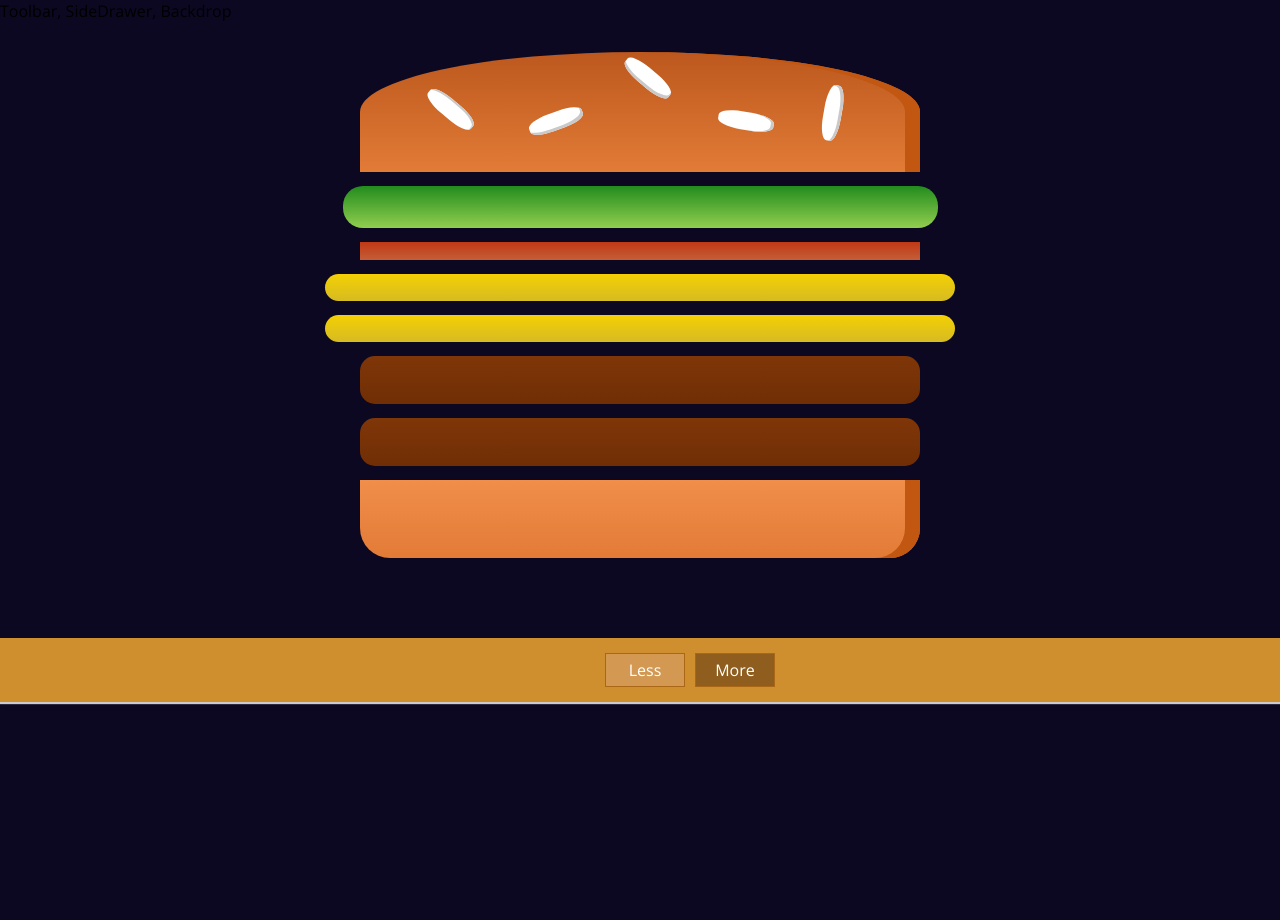
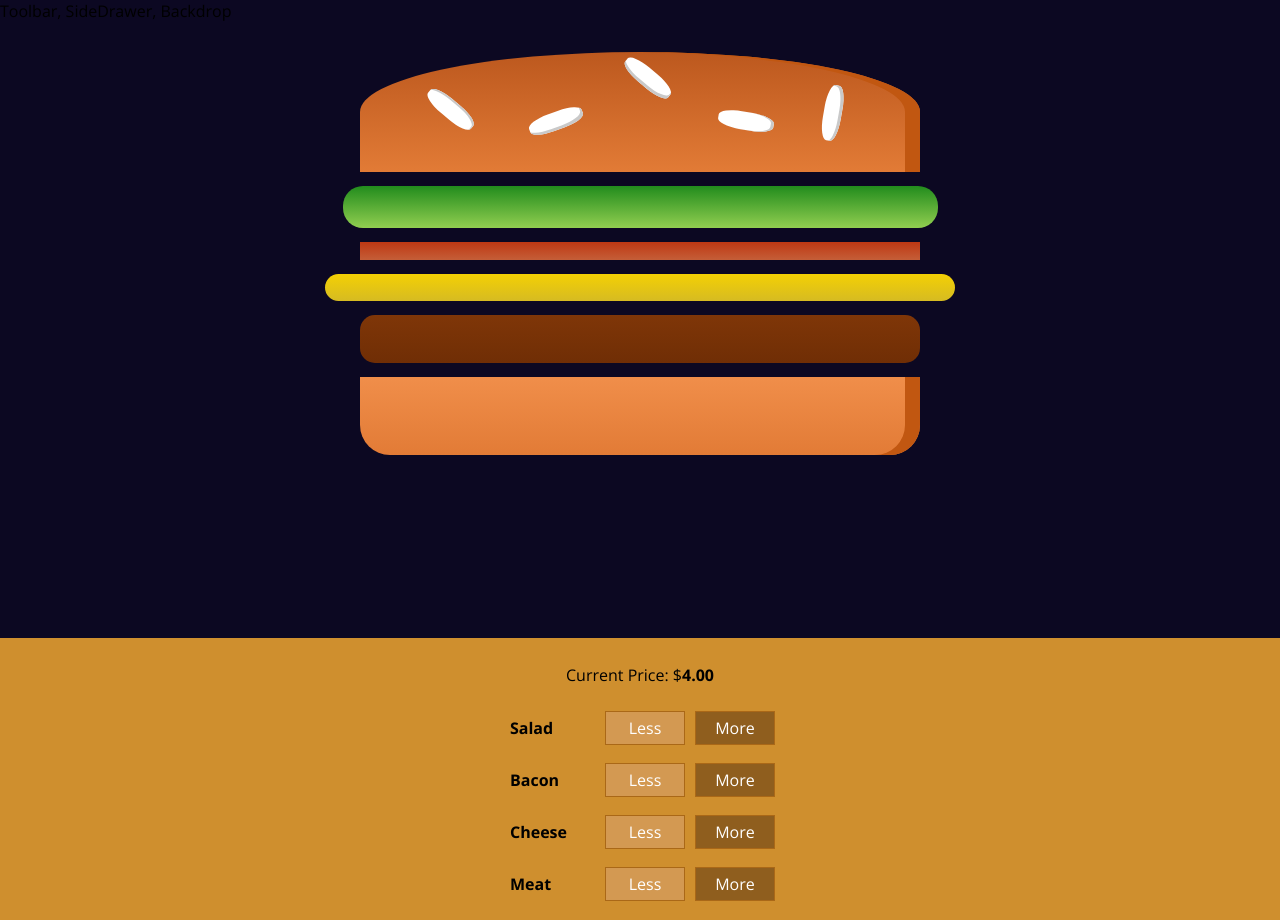
Before and after one commit to mhdnaldi/burger-builder, a React app: page / in a window 1280 px wide. Before the commit the page ends 800 px from the top, so only its background shows below. Built offline with nearby package versions, Linux system fonts and the light colour scheme.

Commit message:
add controls component

```diff
--- a/src/components/Burger/BuildControls/BuildControl/BuildControl.jsx
+++ b/src/components/Burger/BuildControls/BuildControl/BuildControl.jsx
@@ -5,8 +5,8 @@ const BuildControl = props => {
   return(
     <div className={classes.BuildControl}>
       <div className={classes.Label}>{props.label}</div>
-      <button className={classes.Less}>Less</button>
-      <button className={classes.More}>More</button>
+      <button className={classes.Less} onClick={props.removed} disabled={props.disabled}>Less</button>
+      <button className={classes.More} onClick={props.added}>More</button>
     </div>
   )
 }
--- a/src/components/Burger/BuildControls/BuildControls.jsx
+++ b/src/components/Burger/BuildControls/BuildControls.jsx
@@ -2,10 +2,20 @@ import React from 'react'
 import classes from './BuildControls.module.css'
 import BuildControl from './BuildControl/BuildControl'
 
+const controls = [
+  {label:'Salad', type: 'salad'},
+  {label:'Bacon', type: 'bacon'},
+  {label:'Cheese', type: 'cheese'},
+  {label:'Meat', type: 'meat'},
+]
+
 const BuildControls = props => {
   return (
     <div className={classes.BuildControls}>
-      <BuildControl />
+      <p>Current Price: $<strong>{props.total.toFixed(2)}</strong></p>
+      {controls.map(ctrl => (
+         <BuildControl label={ctrl.label}  key={ctrl.label} added={() => props.addingIngredient(ctrl.type)} removed={() => props.removingIngredient(ctrl.type)} disabled={props.disabled[ctrl.type]}/>
+      ))}
     </div>
   )
 }
--- a/src/components/Burger/Burger.jsx
+++ b/src/components/Burger/Burger.jsx
@@ -16,7 +16,7 @@ const Burger = props => {
   if(transformedIngredients.length === 0) {
     transformedIngredients = <p>Please start adding ingredients!</p>
   }
-  console.log(transformedIngredients)
+
   return(
     <div className={classes.Burger}>
       <BurgerIngredient type="bread-top" />
--- a/src/components/Burger/Burger.module.css
+++ b/src/components/Burger/Burger.module.css
@@ -2,10 +2,11 @@
   width: 100%;
   margin: auto;
   height: 250px;
-  overflow: hidden;
+  overflow-x: hidden;
   text-align: center;
   font-weight: bold;
   font-size: 1.2rem;
+  color: white
 }
 
 @media (min-width: 500px) and (min-height: 400px) {
--- a/src/containers/BurgerBuilder/BurgerBuilder.jsx
+++ b/src/containers/BurgerBuilder/BurgerBuilder.jsx
@@ -2,21 +2,59 @@ import React, { Component } from 'react'
 import Aux from '../../hoc/Auxilliary'
 import Burger from '../../components/Burger/Burger'
 import BuildControls from '../../components/Burger/BuildControls/BuildControls'
+
+const INGREDIENT_PRICES = {
+  salad: 0.5,
+  cheese: 0.4,
+  meat: 1.3,
+  bacon: 0.7
+}
 
 class BurgerBuilder extends Component {
   state = {
     ingredients: {
       salad: 1,
       bacon: 1,
-      cheese: 2,
-      meat: 2
+      cheese: 1,
+      meat: 1
+    },
+    totalPrice: 4
+  }
+
+  addIngredientHandler = type => {
+    const oldCount = this.state.ingredients[type]
+    const updatedCount = oldCount + 1
+    const updatedIngredients = {...this.state.ingredients}
+    updatedIngredients[type] = updatedCount
+    const priceAddition = INGREDIENT_PRICES[type]
+    const oldPrice = this.state.totalPrice
+    const newPrice = oldPrice + priceAddition
+    this.setState({totalPrice: newPrice, ingredients: updatedIngredients})
+  }
+
+  removeIngredientHandler = type => {
+    const oldCount = this.state.ingredients[type]
+    if(oldCount === 0) {
+      return
     }
+    const updatedCount = oldCount - 1
+    const updatedIgredients = {...this.state.ingredients}
+    updatedIgredients[type] = updatedCount
+    const priceDeduction = INGREDIENT_PRICES[type]
+    const oldPrice = this.state.totalPrice
+    const newPrice = oldPrice - priceDeduction
+    this.setState({totalPrice: newPrice, ingredients: updatedIgredients})
+
   }
   render() {
+    const disabledInfo = {...this.state.ingredients}
+    for(let key in disabledInfo) {
+      disabledInfo[key] = disabledInfo[key] <= 0
+    }
     return(
       <Aux>
         <Burger ingredients={this.state.ingredients} />
-        <BuildControls />
+        <BuildControls addingIngredient={this.addIngredientHandler} removingIngredient={this.removeIngredientHandler} disabled={disabledInfo} total={this.state.totalPrice}/>
       </Aux>
     )
   }
```
Also changed, not shown: 1 other file (tests, documents, lock files or other folders).
